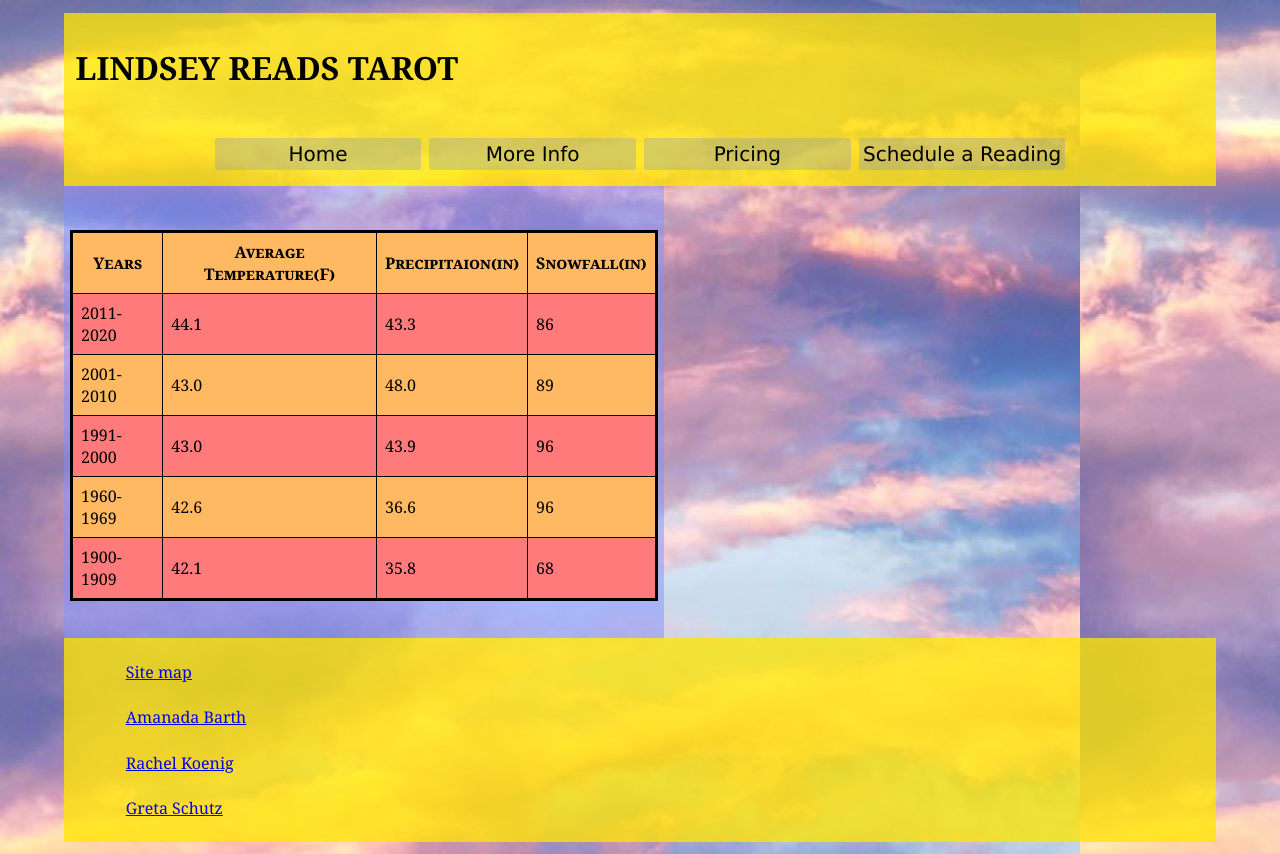
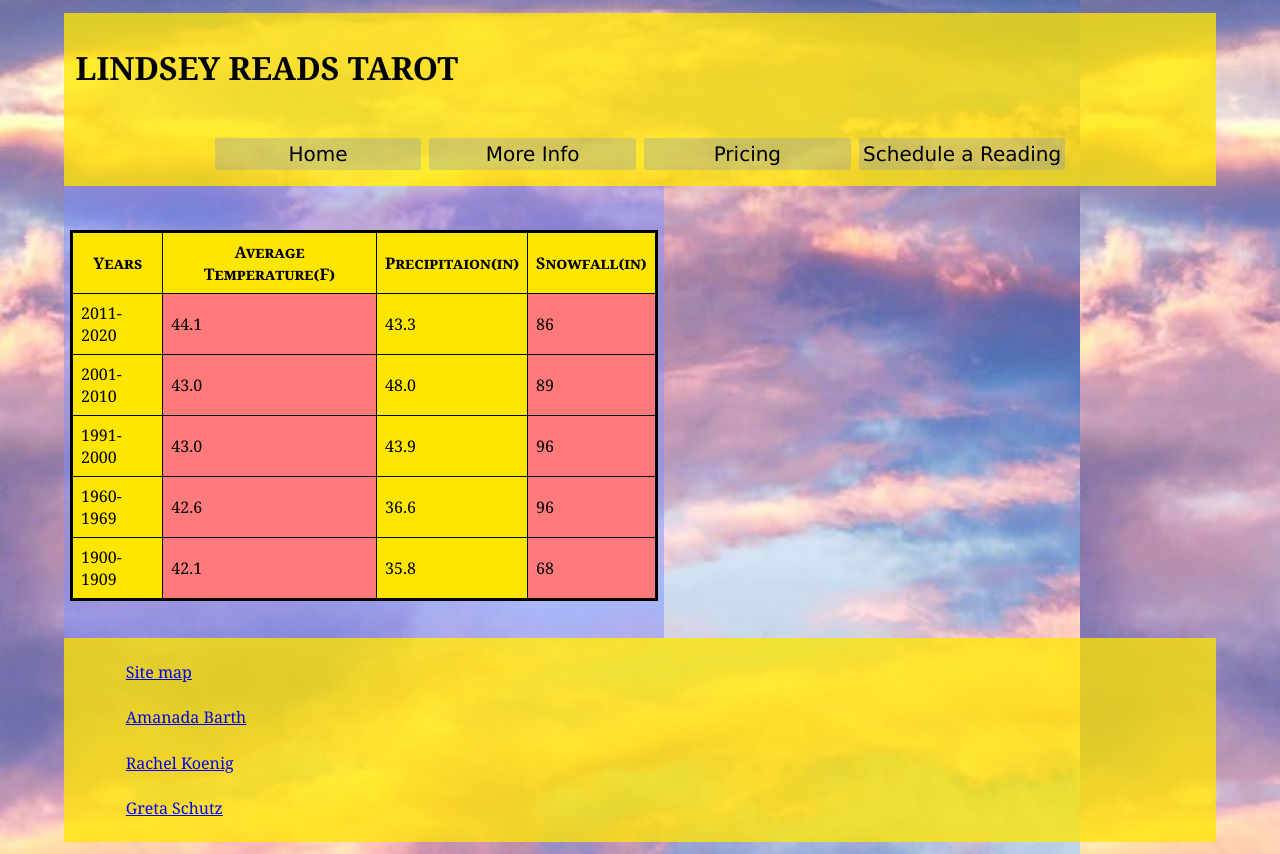
Before and after one commit to amandabarth/Final-Project, a PHP site: page /array.php in a window 1280 px wide. Run offline with PHP 8.4, Linux system fonts and the light colour scheme.

Commit message:
Final Project: Updated CSS

```diff
--- a/css/custom.css
+++ b/css/custom.css
@@ -5,6 +5,7 @@
     --alt-bg-color:rgba(123, 144, 199, 0.3);
     --alt-txt-color:rgb(0, 0, 0);
     --yellow: rgba(255, 230, 0, 0.765);
+    --solid-yellow: rgb(255,230,0);
 }
 
 *{
@@ -149,6 +150,7 @@ table{
     border: medium solid var(--alt-txt-color);
     border-collapse: collapse;
     margin: auto;
+    padding: 1em;
 
 }
 
@@ -161,11 +163,11 @@ td , th{
     padding: .5em;
 }
 
-tr:nth-child(odd) {
-    background-color: rgb(255, 185, 99);
+td:nth-child(odd) {
+    background-color: var(--solid-yellow);
 }
 
-tr:nth-child(even) {
+td:nth-child(even) {
     background-color:rgb(255, 123, 123);
 }
 
@@ -173,12 +175,12 @@ caption{
     font-variant: small-caps;
     font-weight: bold;
     padding-top: 1em
-
 }
 
 th{
     font-weight:bold;
     font-variant: small-caps;
+    background-color: var(--solid-yellow);
 }
 
 form{
@@ -201,15 +203,19 @@ legend{
     margin-top: 1%;
 }
 
+input{
+    width: 5%;
+}
+
 input[type=submit] {
     background: var(--main-txt-color);
     font-size: large;
+    width: 25%;
 }
 
-input{
-    width: 10%;
+input[type=text]{
+    width: 40%;
 }
-
 #appointTime{
     width: 10em;
 }
@@ -217,3 +223,10 @@ footer{
     background-color:var(--yellow);
     flex: 0 0 100%;
 }
+
+.wrong{
+    color: red;
+    font-weight: bold;
+    background-color: black;
+    padding: 1%;
+}
```
